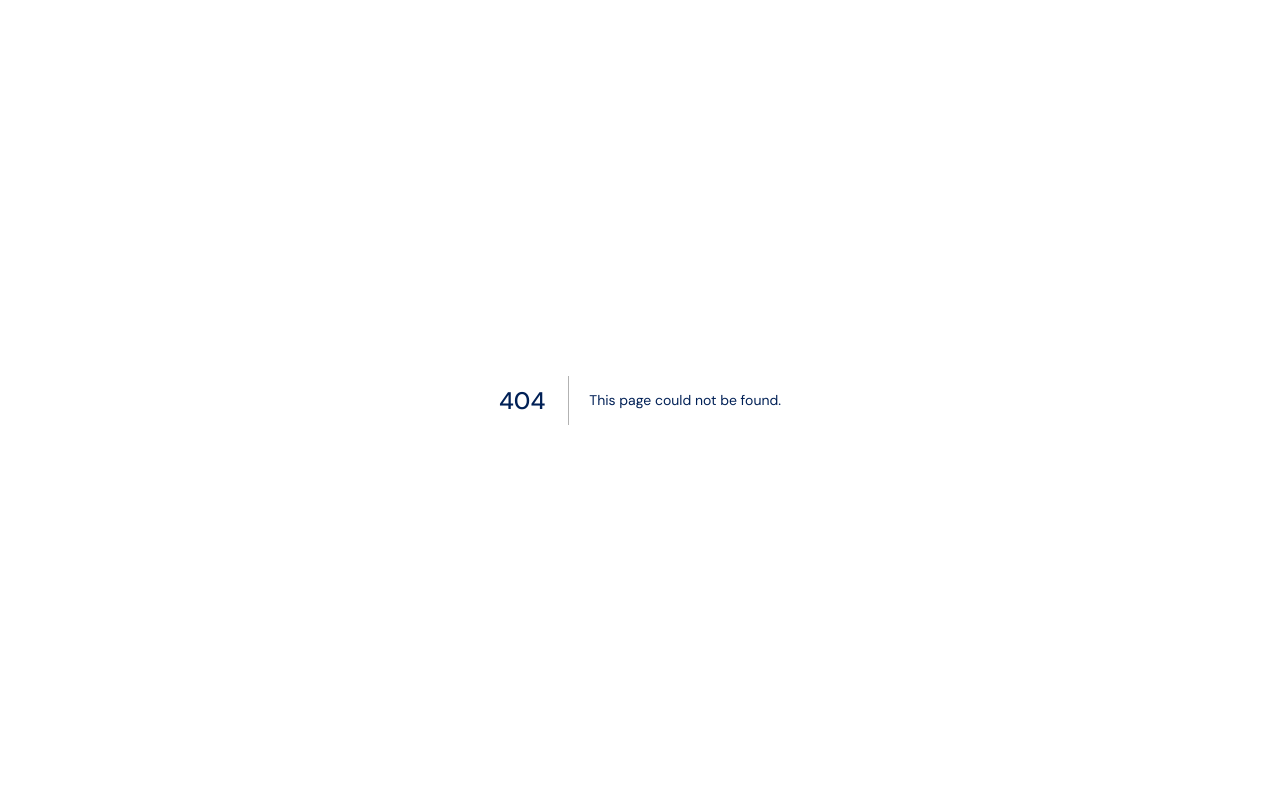
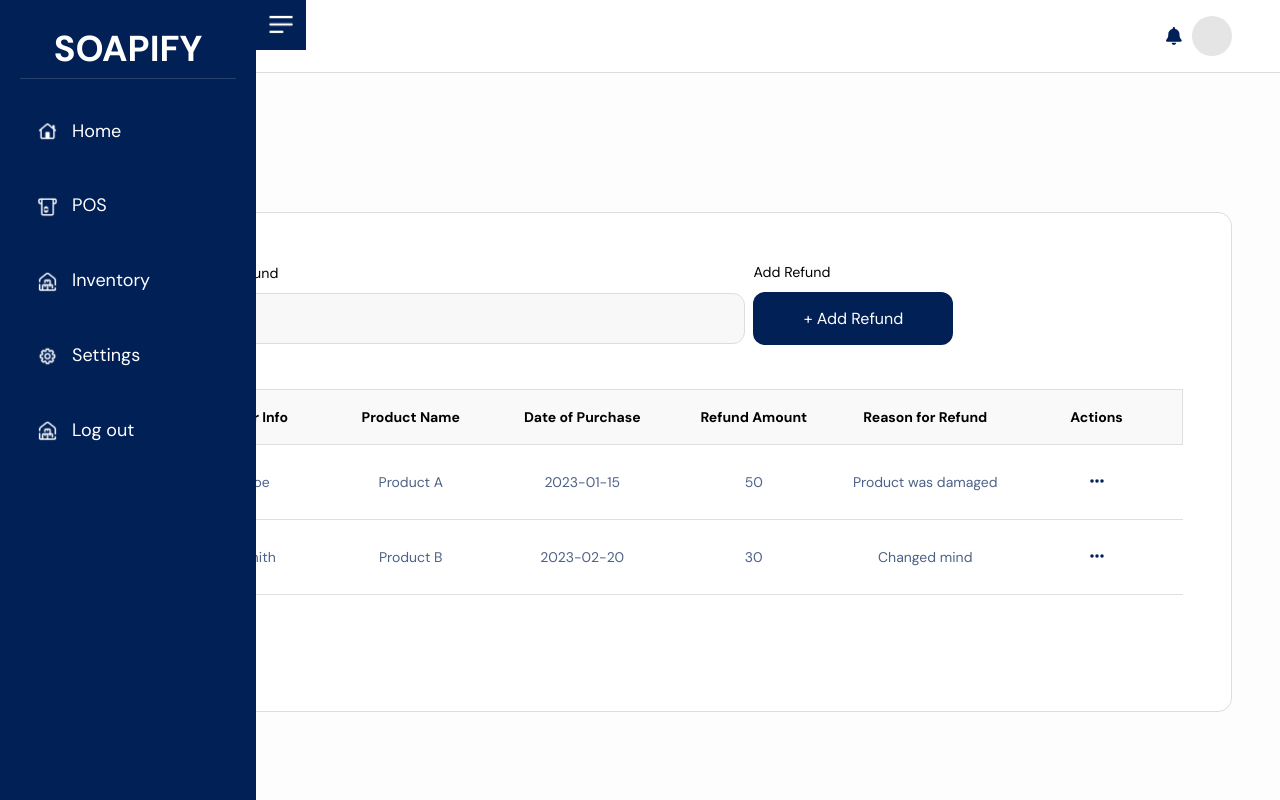
Before and after one commit to angeloeboy/soapify-frontend, a Next.js app: page /dashboard/refund in a window 1280 px wide. Before the commit this address had no page. Built offline with nearby package versions, Linux system fonts and the light colour scheme.

Commit message:
creation of refund page and add refund popup component

```diff
--- a/package.json
+++ b/package.json
@@ -10,7 +10,7 @@
   },
   "dependencies": {
     "@fortawesome/fontawesome-free": "^6.4.2",
-    "@fortawesome/fontawesome-svg-core": "^6.4.0",
+    "@fortawesome/fontawesome-svg-core": "^6.4.2",
     "@fortawesome/free-solid-svg-icons": "^6.4.2",
     "@fortawesome/react-fontawesome": "^0.2.0",
     "autoprefixer": "10.4.14",
--- /dev/null
+++ b/src/components/refund/SearchBarAndFilter.jsx
@@ -0,0 +1,39 @@
+import { FontAwesomeIcon } from "@fortawesome/react-fontawesome";
+import { faFilter } from "@fortawesome/free-solid-svg-icons";
+import { DropdownHeader, DropdownItem, DropdownMenu, DropdownWrapper, SearchBar, TableControlPanel, Button } from "@/styled-components/TableControlPanel";
+
+const RefundSearchBar = ({ setIsAddPopUpOpen, setRefundsDisplay }) => {
+  return (
+    <TableControlPanel>
+      <SearchBar>
+        <p>Search for Refund</p>
+        <input type="text" placeholder="Search" />
+      </SearchBar>
+
+      <div>
+        <p> Add Refund </p>
+        <Button onClick={() => setIsAddPopUpOpen(true)}>+ Add Refund</Button>
+      </div>
+
+      <Dropdown />
+    </TableControlPanel>
+  );
+};
+
+const Dropdown = () => {
+  const isOpen = false;
+
+//   return (
+//     <DropdownWrapper>
+//       <DropdownHeader>
+//         <FontAwesomeIcon icon={faFilter} />
+//         All
+//       </DropdownHeader>
+//       <DropdownMenu isOpen={isOpen}>
+//         <DropdownItem key={"All"}>All</DropdownItem>
+//       </DropdownMenu>
+//     </DropdownWrapper>
+//   );
+};
+
+export default RefundSearchBar;
--- /dev/null
+++ b/src/components/refund/addRefund.jsx
@@ -0,0 +1,136 @@
+import {
+    Button,
+    Select,
+    LabelContainer,
+    Label,
+    Option,
+    FieldContainer,
+    ProfilePictureContainer,
+    FileInput,
+    Centered,
+    SecondaryButton,
+    CloseButton,
+    ButtonsContainer,
+    PopupOverlay,
+    PopupContent,
+    HeaderTitle,
+    FieldTitleLabel,
+    InputHolder,
+  } from "@/styled-components/ItemActionModal";
+
+  import { useEffect, useState } from "react";
+  import { addRefund, getProducts } from "@/api/products"; // Replace "addProduct" and "addInventory" with appropriate refund-related API functions
+
+  const AddRefundComponent = ({ setIsAddPopUpOpen, getRefundsFunc }) => {
+    const currentDate = new Date().toISOString();
+
+    const [refund, setRefund] = useState({
+      product_id: 0, // Update to reflect the structure of refund data
+      quantity: 1,
+      date_added: currentDate,
+      date_updated: currentDate,
+      customerInfo: "", // Add customer information field
+      refundAmount: 0.0, // Add refund amount field
+      reasonForRefund: "", // Add reason for refund field
+      // Add any other refund-related fields you need
+    });
+
+    const [products, setProducts] = useState([]);
+
+    useEffect(() => {
+      console.log(refund);
+    }, [refund]);
+
+    const fetchProducts = () => {
+      getProducts().then((res) => {
+        console.log(res);
+        res ? setProducts(res.products) : setProducts([]);
+        if (res.products.length > 0) {
+          setRefund({ ...refund, product_id: res.products[0].product_id });
+        }
+      });
+    };
+
+    const addRefundFunc = async (e) => {
+      e.preventDefault();
+      await addRefund(refund).then((res) => {
+        console.log(res);
+      });
+
+      await getRefundsFunc();
+    };
+
+    useEffect(() => {
+      fetchProducts();
+    }, []);
+
+    return (
+      <PopupOverlay>
+        <PopupContent>
+          <form onSubmit={(e) => addRefundFunc(e)}>
+            <HeaderTitle>Add Refund</HeaderTitle>
+            <FieldContainer>
+              <LabelContainer first>
+                <Label>Customer Information</Label>
+              </LabelContainer>
+              <div>
+                <FieldTitleLabel>Customer Information</FieldTitleLabel>
+                <Select
+                  value={refund.product_id}
+                  onChange={(e) => setRefund({ ...refund, product_id: e.target.value })}
+                >
+                  {products.map((product) => {
+                    return (
+                      <Option value={product.product_id} key={product.product_id}>
+                        {product.product_name}
+                      </Option>
+                    );
+                  })}
+                </Select>
+              </div>
+              <div>
+                <FieldTitleLabel>Product Name</FieldTitleLabel>
+                <InputHolder
+                  type="number"
+                  placeholder="Enter the quantity"
+                  onChange={(e) => setRefund({ ...refund, quantity: e.target.value })}
+                  value={refund.quantity}
+                />
+              </div>
+              <div>
+                <FieldTitleLabel>Date of Purchased</FieldTitleLabel>
+                <InputHolder
+                  type="date"
+                  placeholder="Enter the date received"
+                  onChange={(e) => setRefund({ ...refund, date_added: e.target.value })}
+                />
+              </div>
+              <div>
+                <FieldTitleLabel>Refund Amount</FieldTitleLabel>
+                <InputHolder
+                  type="number"
+                  placeholder="Enter the refund amount"
+                  onChange={(e) => setRefund({ ...refund, refundAmount: e.target.value })}
+                />
+              </div>
+              <div>
+                <FieldTitleLabel>Reason for Refund</FieldTitleLabel>
+                <InputHolder
+                  type="text"
+                  placeholder="Enter the reason for refund"
+                 />
+              </div>
+              {/* Add fields for any other refund-related information */}
+            </FieldContainer>
+
+            <ButtonsContainer>
+              <CloseButton onClick={() => setIsAddPopUpOpen(false)}>Close</CloseButton>
+              <Button type="submit">Save</Button>
+            </ButtonsContainer>
+          </form>
+        </PopupContent>
+      </PopupOverlay>
+    );
+  };
+
+  export default AddRefundComponent;
--- /dev/null
+++ b/src/pages/dashboard/refund/index.jsx
@@ -0,0 +1,99 @@
+import React, { useState, useEffect } from "react";
+import DashboardLayout from "@/components/misc/dashboardLayout";
+import PageTitle from "@/components/misc/pageTitle";
+import Table, { ActionContainer, TableData, TableHeadings, TableRows } from "@/styled-components/TableComponent";
+import StyledPanel from "@/styled-components/StyledPanel";
+import { faEllipsis, faPen, faTrash } from "@fortawesome/free-solid-svg-icons";
+import { FontAwesomeIcon } from "@fortawesome/react-fontawesome";
+import AddRefundComponent from "@/components/refund/addRefund";
+import RefundSearchBar from "@/components/refund/SearchBarAndFilter";
+const RefundPage = () => {
+  const [refunds, setRefunds] = useState([]);
+  const [activeActionContainer, setActiveActionContainer] = useState(-1);
+  const [isAddPopUpOpen, setIsAddPopUpOpen] = useState(false); // State to control the popup
+
+  useEffect(() => {
+    // Fetch refund data when the component mounts (can be replaced with API calls)
+    const staticRefundData = [
+      {
+        customerInfo: "John Doe",
+        productName: "Product A",
+        dateOfPurchase: "2023-01-15",
+        refundAmount: 50.00,
+        reasonForRefund: "Product was damaged",
+      },
+      {
+        customerInfo: "Alice Smith",
+        productName: "Product B",
+        dateOfPurchase: "2023-02-20",
+        refundAmount: 30.00,
+        reasonForRefund: "Changed mind",
+      },
+      // Add more refund objects here as needed
+    ];
+
+    setRefunds(staticRefundData);
+  }, []);
+
+  const getRefundsFunc = () => {
+    // Implement this function to fetch the latest refund data (e.g., from an API)
+    // Update the 'refunds' state with the fetched data
+  };
+
+  return (
+    <DashboardLayout>
+      <PageTitle title="Refunds" />
+
+      <StyledPanel>
+        {/* Button to open the Add Refund popup */}
+        <RefundSearchBar setIsAddPopUpOpen={setIsAddPopUpOpen} setRefundsDisplay={setRefunds} />
+
+        <Table>
+          <tbody>
+            <TableRows heading>
+              <TableHeadings>Customer Info</TableHeadings>
+              <TableHeadings>Product Name</TableHeadings>
+              <TableHeadings>Date of Purchase</TableHeadings>
+              <TableHeadings>Refund Amount</TableHeadings>
+              <TableHeadings>Reason for Refund</TableHeadings>
+              <TableHeadings>Actions</TableHeadings>
+            </TableRows>
+
+            {refunds.map((refund, index) => (
+              <TableRows key={index}>
+                <TableData>{refund.customerInfo}</TableData>
+                <TableData>{refund.productName}</TableData>
+                <TableData>{refund.dateOfPurchase}</TableData>
+                <TableData>{refund.refundAmount}</TableData>
+                <TableData>{refund.reasonForRefund}</TableData>
+                <TableData>
+                  <FontAwesomeIcon
+                    className="ellipsis"
+                    icon={faEllipsis}
+                    onClick={() => (activeActionContainer === index ? setActiveActionContainer(-1) : setActiveActionContainer(index))}
+                  />
+
+                  {activeActionContainer === index && (
+                    <ActionContainer onClick={() => setActiveActionContainer(-1)}>
+                      <p>
+                        <FontAwesomeIcon icon={faPen} />
+                        Edit
+                      </p>
+                      <p>
+                        <FontAwesomeIcon icon={faTrash} /> Delete
+                      </p>
+                    </ActionContainer>
+                  )}
+                </TableData>
+              </TableRows>
+            ))}
+          </tbody>
+        </Table>
+      </StyledPanel>
+
+      {isAddPopUpOpen && <AddRefundComponent setIsAddPopUpOpen={setIsAddPopUpOpen} getRefundsFunc={getRefundsFunc} />}
+    </DashboardLayout>
+  );
+};
+
+export default RefundPage;
```
Also changed, not shown: 1 other file (tests, documents, lock files or other folders).
